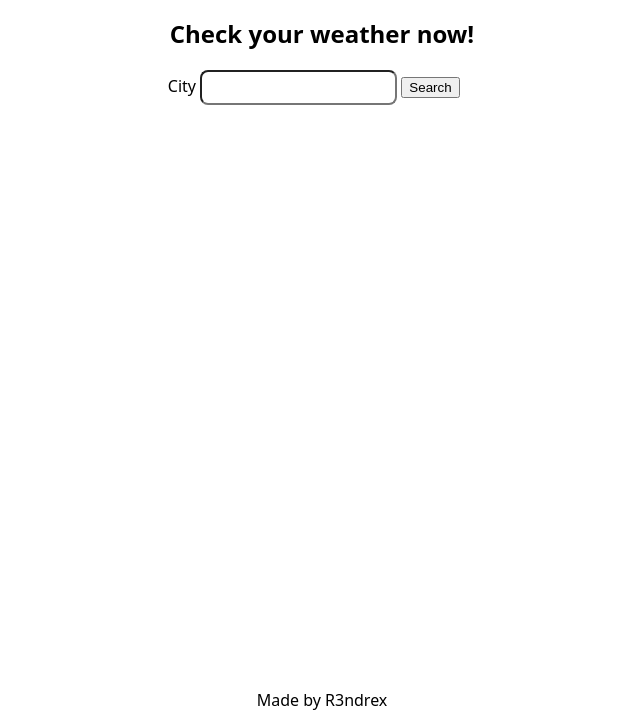
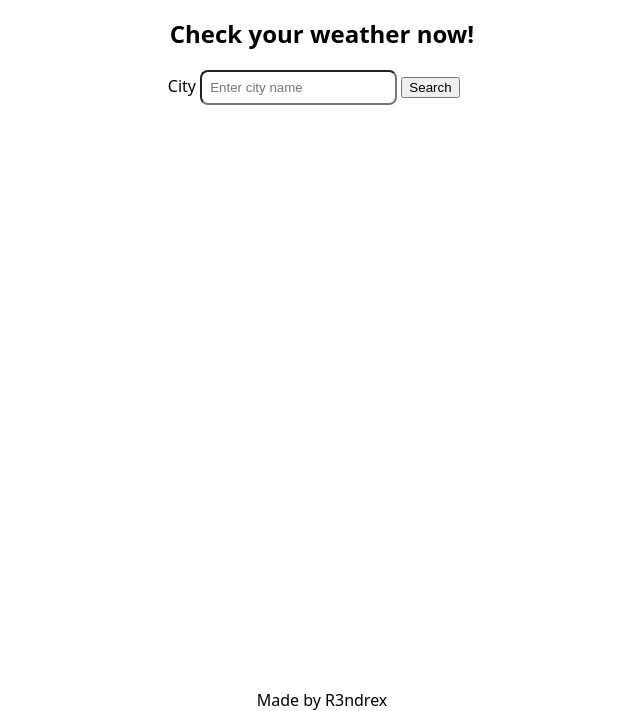
Before and after one commit to R3ndrex/SkyCast, a website built with webpack: page src/template.html in a window 1280 px wide. Shown: the part 89-800 px from the top of the page, without its empty margins (318-958 px from the left). Built offline with nearby package versions, Linux system fonts and the light colour scheme.

Commit message:
Add placeholder

```diff
--- a/src/template.html
+++ b/src/template.html
@@ -15,7 +15,12 @@
                     <h2>Check your weather now!</h2>
                 </legend>
                 <label for="city-input">City</label>
-                <input type="text" name="user_city_input" id="city-input" />
+                <input
+                    type="text"
+                    name="user_city_input"
+                    id="city-input"
+                    placeholder="Enter city name"
+                />
                 <button type="button">Search</button>
                 <div class="weather-info"></div>
             </form>
```
